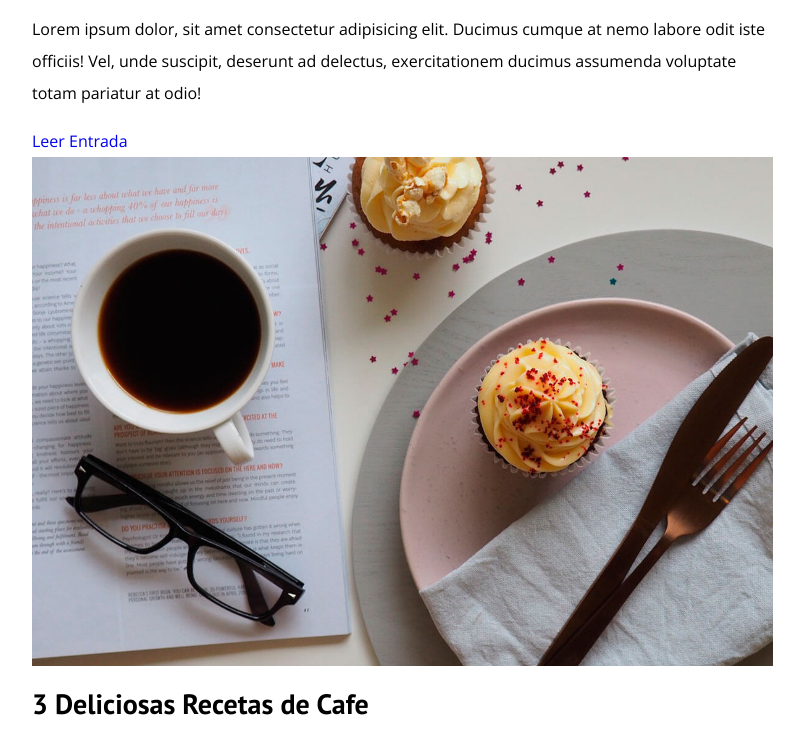
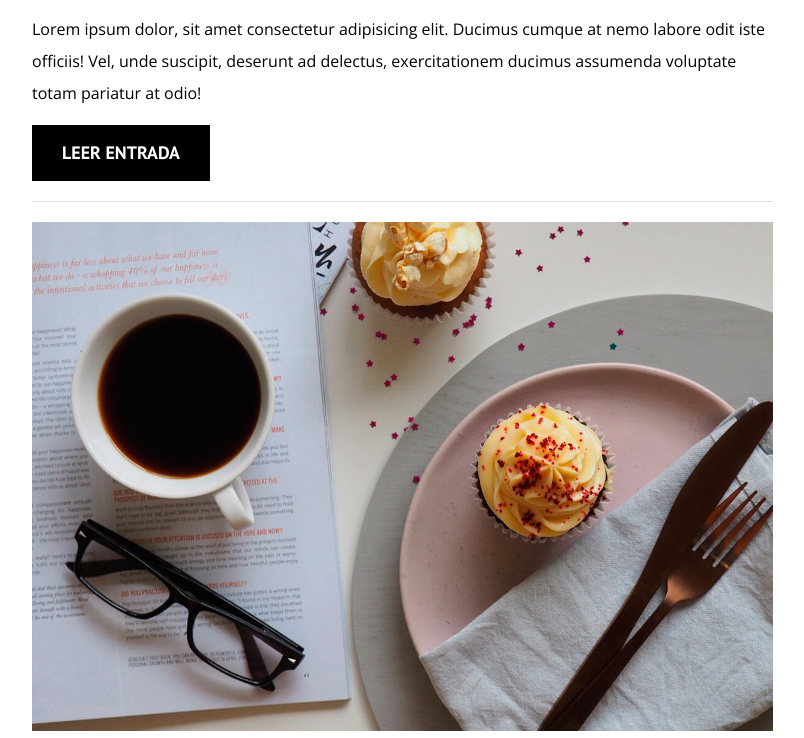
Before and after one commit to reinaldorrivas/desarrollo-web-completo-valdez-16-blog-cafe, a plain HTML site: page index.html in a window 1280 px wide. Shown: the part 1307-2045 px from the top of the page, without its empty margins (32-836 px from the left). Drawn offline with nearby package versions, Linux system fonts and the light colour scheme.

Commit message:
Building the blog entries

```diff
--- a/css/style.css
+++ b/css/style.css
@@ -4,7 +4,8 @@
   --primaryColor: #784d3c;
   --white: #fff;
   --black: #000;
-  --gray: #151515;
+  --fallbackBgColor: #151515;
+  --separatorColor: #e1e1e1;
 }
 
 html {
@@ -80,13 +81,35 @@ img {
   text-align: center;
 }
 
+.btn {
+  display: block;
+  font-family: var(--headingFont);
+  color: var(--white);
+  text-align: center;
+  padding: 1rem 3rem;
+  font-size: 1.8rem;
+  font-weight: 700;
+  text-transform: uppercase;
+  margin-bottom: 2rem;
+}
+
+@media (min-width: 768px) {
+  .btn {
+    display: inline-block;
+  }
+}
+
+.btn--primary {
+  background-color: var(--black);
+}
+
 /*
  * Header
  */
 
 .header {
-  background: var(--gray) url("../img/banner.jpg") center center / cover
-    no-repeat;
+  background: var(--fallbackBgColor) url("../img/banner.jpg") center center /
+    cover no-repeat;
   height: 60rem;
 }
 
@@ -163,3 +186,8 @@ img {
     column-gap: 4rem;
   }
 }
+
+.blog-entry:not(.blog-entry:last-child) {
+  border-bottom: 1px solid var(--separatorColor);
+  margin-bottom: 2rem;
+}
```
